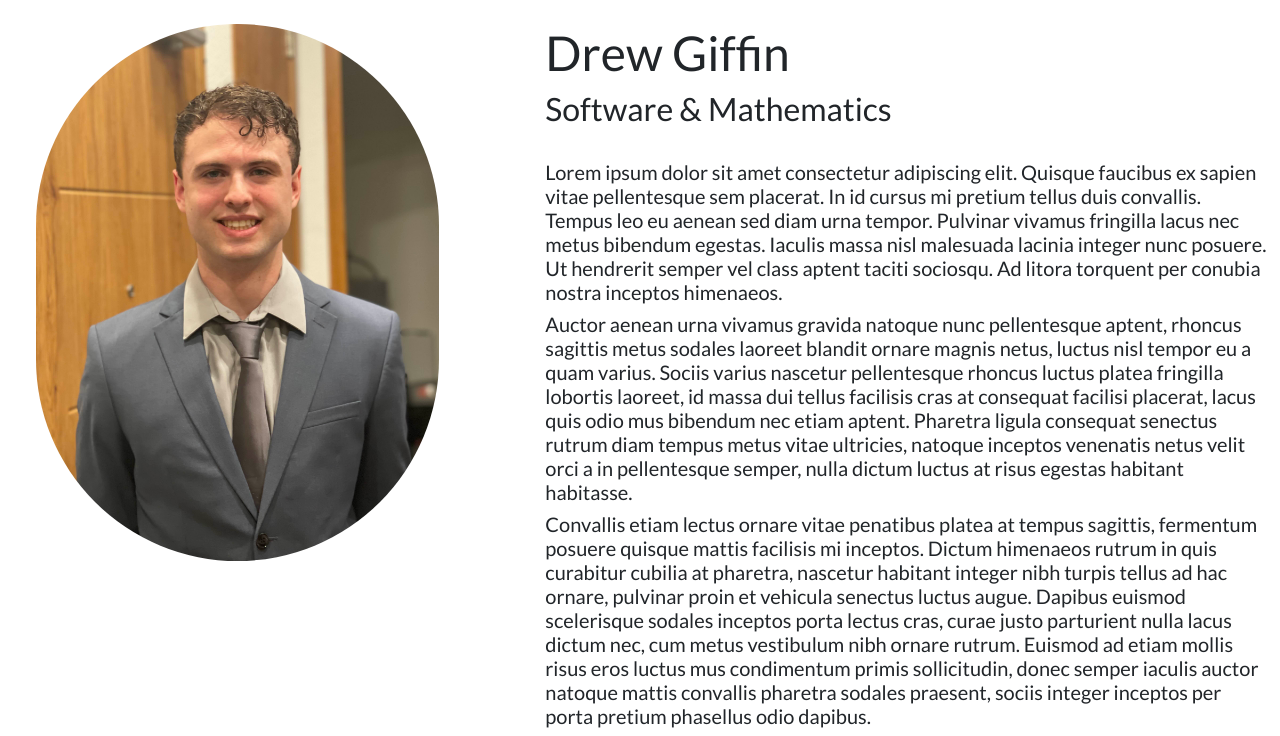
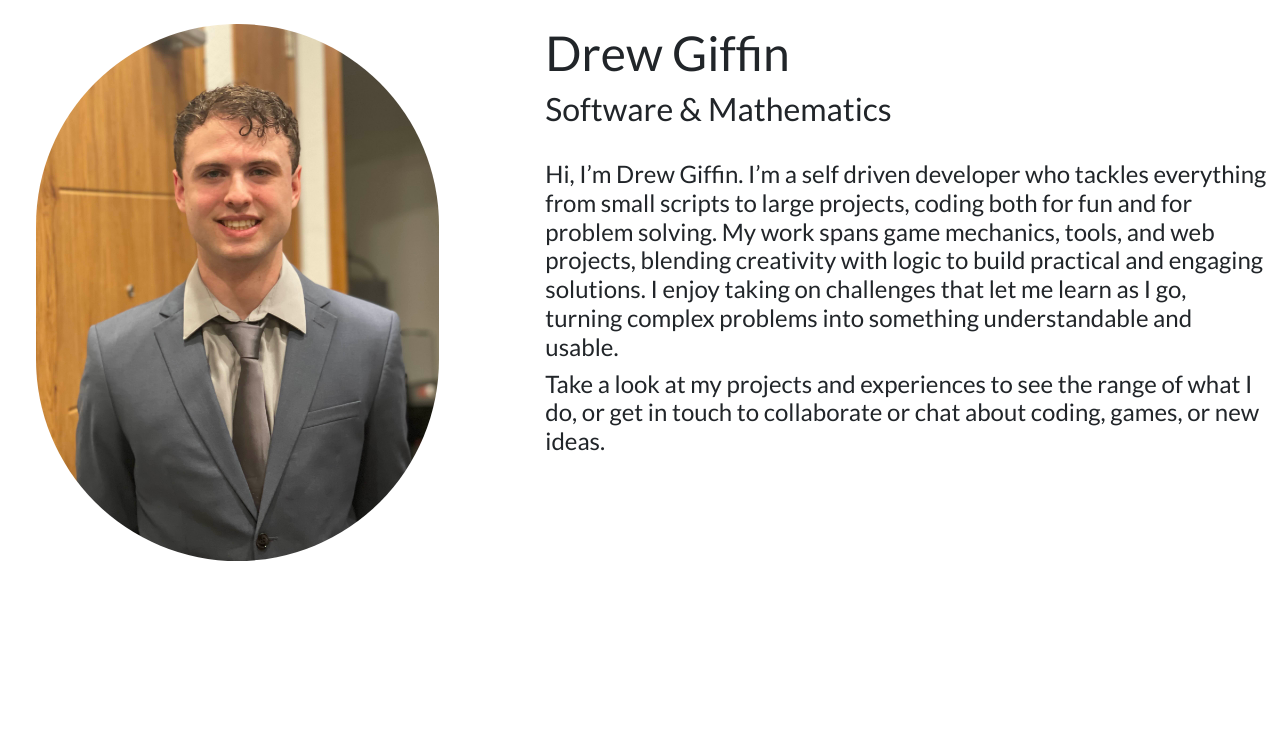
Before and after one commit to drewgiffin/drewgiffindev, a Django app: page / in a window 1280 px wide. Shown: the part 72-808 px from the top of the page. After the commit the page ends 633 px from the top, so only its background shows below. Run offline with Django 4.2, Linux system fonts and the light colour scheme; some libraries are stand-ins or nearby versions.

Commit message:
Updated the main text on home page

```diff
--- a/core/templates/home.html
+++ b/core/templates/home.html
@@ -11,9 +11,8 @@
         <h1 class="mt-4">Drew Giffin</h1>
         <h3>Software & Mathematics</h3>
         <br>
-        <h5>Lorem ipsum dolor sit amet consectetur adipiscing elit. Quisque faucibus ex sapien vitae pellentesque sem placerat. In id cursus mi pretium tellus duis convallis. Tempus leo eu aenean sed diam urna tempor. Pulvinar vivamus fringilla lacus nec metus bibendum egestas. Iaculis massa nisl malesuada lacinia integer nunc posuere. Ut hendrerit semper vel class aptent taciti sociosqu. Ad litora torquent per conubia nostra inceptos himenaeos.</h5>
-        <h5>Auctor aenean urna vivamus gravida natoque nunc pellentesque aptent, rhoncus sagittis metus sodales laoreet blandit ornare magnis netus, luctus nisl tempor eu a quam varius. Sociis varius nascetur pellentesque rhoncus luctus platea fringilla lobortis laoreet, id massa dui tellus facilisis cras at consequat facilisi placerat, lacus quis odio mus bibendum nec etiam aptent. Pharetra ligula consequat senectus rutrum diam tempus metus vitae ultricies, natoque inceptos venenatis netus velit orci a in pellentesque semper, nulla dictum luctus at risus egestas habitant habitasse.</h5>
-        <h5>Convallis etiam lectus ornare vitae penatibus platea at tempus sagittis, fermentum posuere quisque mattis facilisis mi inceptos. Dictum himenaeos rutrum in quis curabitur cubilia at pharetra, nascetur habitant integer nibh turpis tellus ad hac ornare, pulvinar proin et vehicula senectus luctus augue. Dapibus euismod scelerisque sodales inceptos porta lectus cras, curae justo parturient nulla lacus dictum nec, cum metus vestibulum nibh ornare rutrum. Euismod ad etiam mollis risus eros luctus mus condimentum primis sollicitudin, donec semper iaculis auctor natoque mattis convallis pharetra sodales praesent, sociis integer inceptos per porta pretium phasellus odio dapibus.</h5>
+        <h4>Hi, I’m Drew Giffin. I’m a self driven developer who tackles everything from small scripts to large projects, coding both for fun and for problem solving. My work spans game mechanics, tools, and web projects, blending creativity with logic to build practical and engaging solutions. I enjoy taking on challenges that let me learn as I go, turning complex problems into something understandable and usable.</h4>
+        <h4>Take a look at my projects and experiences to see the range of what I do, or get in touch to collaborate or chat about coding, games, or new ideas.</h4>
     </div>
 </div>
 {% endblock %}
```
